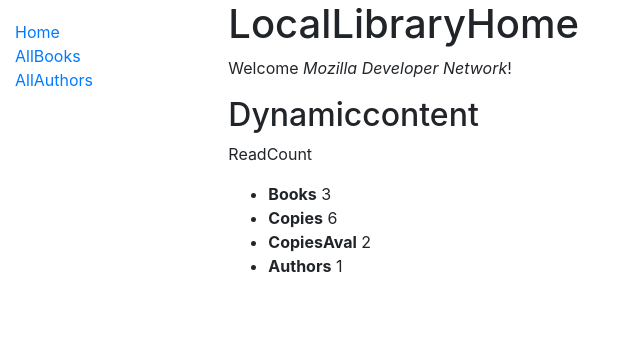
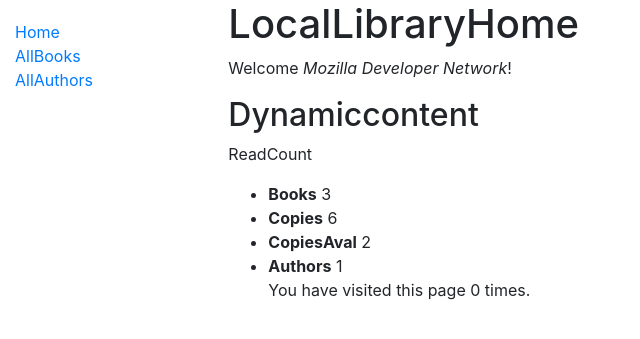
Before and after one commit to LongNguyenVu181/mysite, a Django app: page /en/catalog/ in a window 1280 px wide. Shown: the top 339 px of the page, without its empty margins (0-640 px from the left). Run offline with Django 3.2, Linux system fonts and the light colour scheme; data comes from the database, SQL or seed files in the repository; both versions use the stored data as it was after the commit.

Commit message:
Django Tutorial Part 7: Sessions framework

```diff
--- a/catalog/templates/index.html
+++ b/catalog/templates/index.html
@@ -11,5 +11,11 @@
     <li><strong>{% trans 'Copies' %}</strong> {{ num_instances }}</li>
     <li><strong>{% trans 'CopiesAval' %}</strong> {{ num_instances_available }}</li>
     <li><strong>{% trans 'Authors' %}</strong> {{ num_authors }}</li>
+    {% get_current_language as LANGUAGE_CODE %}
+    {% if LANGUAGE_CODE == 'en' %}
+      <p>{% trans 'You have visited this page ' %}{{ num_visits }} {% trans 'time' %}{{ num_visits|pluralize}}.</p>
+    {% else %}
+      <p>{% trans 'You have visited this page ' %}{{ num_visits }} {% trans 'time' %}.</p>
+    {% endif %}
   </ul>
 {% endblock %}
--- a/catalog/views.py
+++ b/catalog/views.py
@@ -16,11 +16,16 @@ def index(request):
     # The 'all()' is implied by default.
     num_authors = Author.objects.count()
 
+    # Number of visits to this view, as counted in the session variable.
+    num_visits = request.session.get('num_visits', 0)
+    request.session['num_visits'] = num_visits + 1
+
     context = {
         'num_books': num_books,
         'num_instances': num_instances,
         'num_instances_available': num_instances_available,
         'num_authors': num_authors,
+        'num_visits': num_visits,
     }
 
     # Render the HTML template index.html with the data in the context variable
```
Also changed, not shown: catalog/locale/en/LC_MESSAGES/django.po, catalog/locale/vi/LC_MESSAGES/django.po, db.sqlite3, 1 other file.
